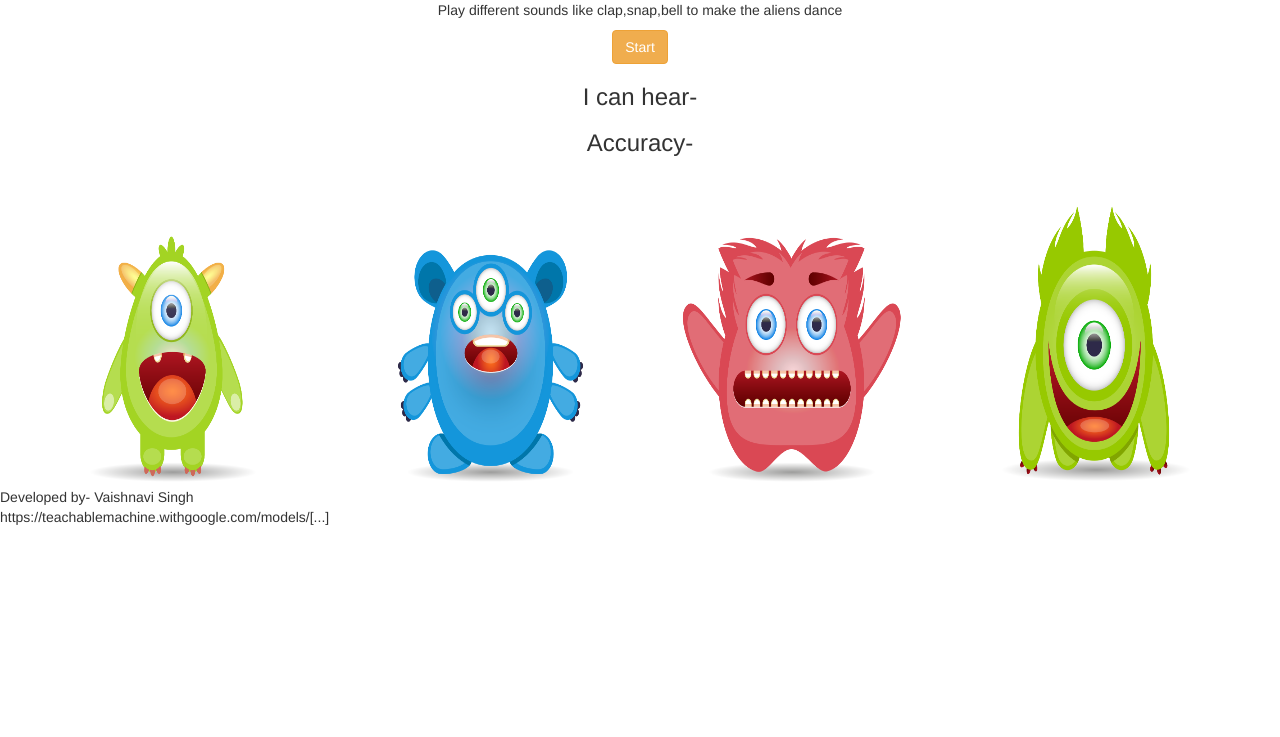
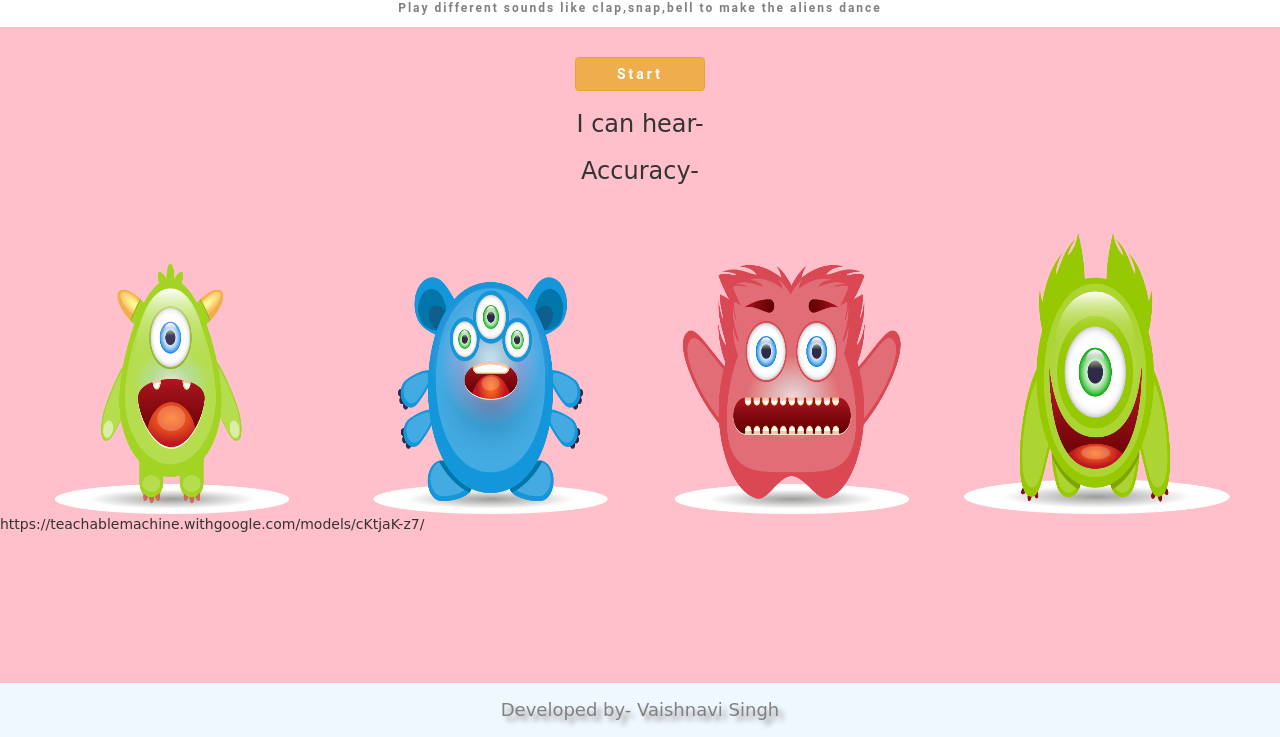
Before and after one commit to vai-xyz/106, a plain HTML site: page index.html in a window 1280 px wide. Shown: the part 63-800 px from the top of the page. Drawn offline with nearby package versions, Linux system fonts and the light colour scheme.

Commit message:
Add files via upload

```diff
--- a/index.html
+++ b/index.html
@@ -7,7 +7,7 @@
     <script src="https://ajax.googleapis.com/ajax/libs/jquery/3.4.1/jquery.min.js"></script>
     <script src="https://maxcdn.bootstrapcdn.com/bootstrap/3.4.0/js/bootstrap.min.js"></script>
     <script src="https://unpkg.com/ml5@0.4.3/dist/ml5.min.js"></script>
-    <link rel="stylesheet" type="text/css" href="style.css">
+    <link rel="stylesheet" type="text/css" href="style(1).css">
   </head>
 
   <body>
@@ -35,4 +35,4 @@
   </body>
 </html>
 
-https://teachablemachine.withgoogle.com/models/[...]
+https://teachablemachine.withgoogle.com/models/cKtjaK-z7/
--- a/main.js
+++ b/main.js
@@ -0,0 +1,8 @@
+function StartClassification(){
+    navigator.mediaDevices.getUserMedia({audio:true});
+    classifier= ml5.soundClassifier('https://storage.googleapis.com/tm-model/kA4F-80yW/model.json',modelReady);
+
+}
+function modelReady(){
+    classifier.classify(gotResults);
+}
--- /dev/null
+++ b/style(1).css
@@ -0,0 +1,33 @@
+body{
+    font-family: 'Special Elite',cursive;
+    background: pink;
+}
+.header_div{
+    background:white;
+    color:red;
+}
+.header_div p{
+    font-family: 'Roboto',sans-serif;
+    color: gray;
+    letter-spacing: 2px;
+    font-size: 12px;
+    font-weight: bold;
+}
+.main_div button{
+    font-family: 'Roboto',sans-serif;
+    margin-top: 30px;
+    width: 130px;
+    font-weight: bolder;
+    letter-spacing: 3px;
+}
+.copy_right_footer{
+    position: fixed;
+    color: gray;
+    bottom:0;
+    width:100%;
+    font-size:18px;
+    background-color: aliceblue;
+    line-height: 3;
+    text-align: center;
+    text-shadow: 5px 5px 5px rgb(151,149,149);
+}
```
